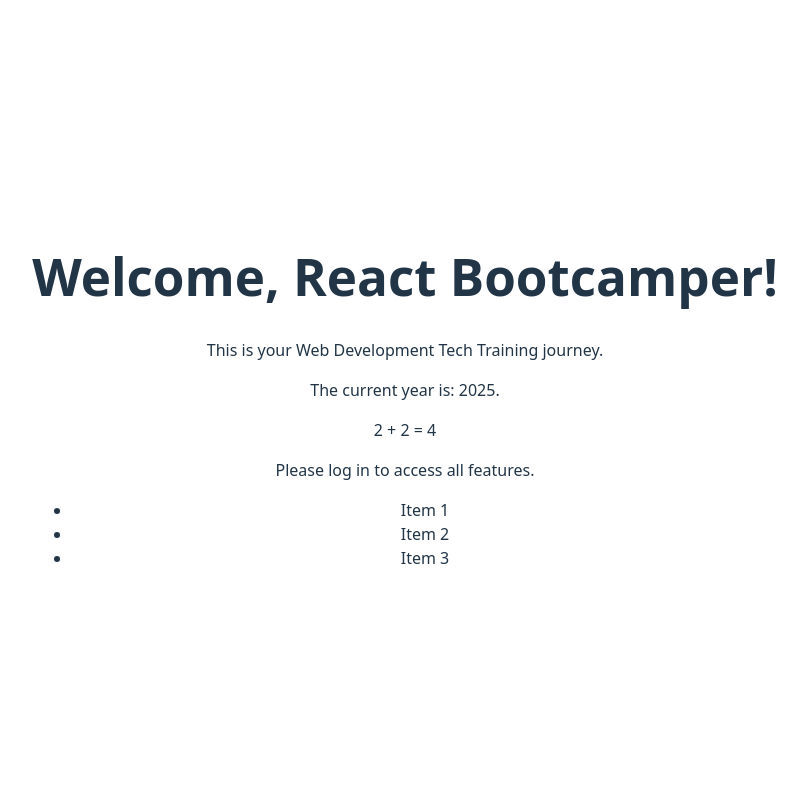
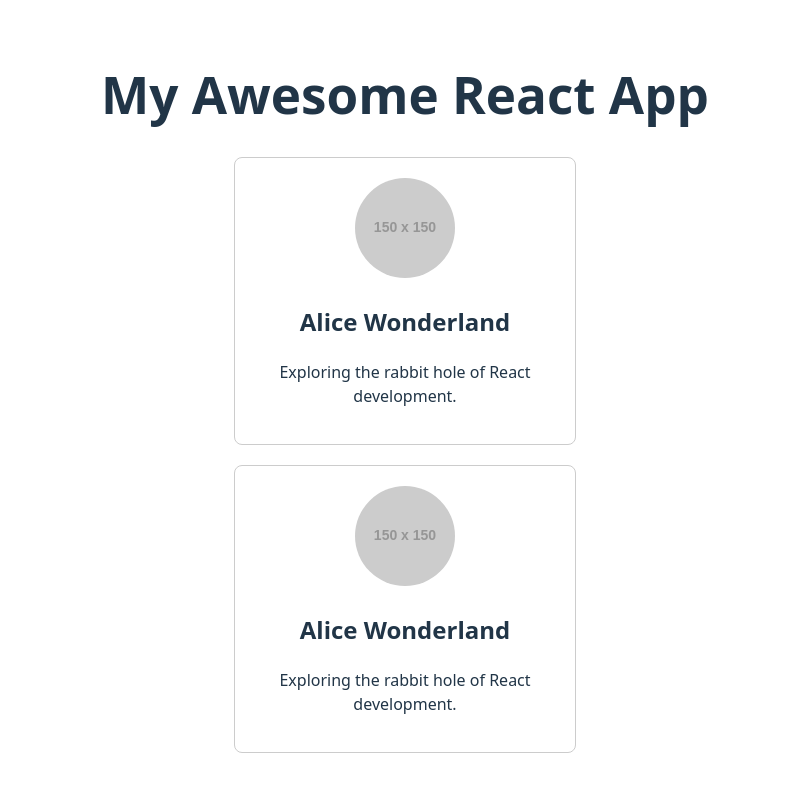
Before and after one commit to WisdomLota/ReactTeachingScript, a React (Vite) app in the folder my-first-react-app/: page / in a window 1280 px wide. Shown: the top 792 px of the page, without its empty margins (235-1041 px from the left). Built offline with nearby package versions, Linux system fonts and the light colour scheme.

Commit message:
Day 3 components

```diff
--- a/my-first-react-app/src/App.jsx
+++ b/my-first-react-app/src/App.jsx
@@ -1,40 +1,14 @@
-import './App.css'
+// src/App.jsx
+import "./App.css"
+import UserProfileCard from './UserProfileCard'; // Import our new component
 
 function App() {
-  const name = "React Bootcamper";
-  const trainingTopic = "Web Development Tech Training";
-  const isLoggedIn = false; // Let's pretend we have a login status
-
-
   return (
-    <>
-      <div>
-        {/** Our JSX goes here */}
-        <div>
-          <h1>Welcome, {name}!</h1>
-          <p>This is your {trainingTopic} journey.</p>
-          <p>The current year is: {new Date().getFullYear()}.</p>
-          {/* You can even do simple math! */}
-          <p>2 + 2 = {2 + 2}</p>
-
-           {/* Conditional rendering example */}
-          {isLoggedIn ? (
-            <p>You are logged in! Enjoy the content.</p>
-          ) : (
-            <p>Please log in to access all features.</p>
-          )}
-
-          {/* Another example: an array of strings */}
-          <ul>
-            <li>Item 1</li>
-            <li>Item 2</li>
-            <li>Item 3</li>
-          </ul>
-        </div>
-
-        </div>
-    </>
+    <div>
+      <h1>My Awesome React App</h1>
+      <UserProfileCard /> {/* Use our component like an HTML tag! */}
+      <UserProfileCard /> {/* See? Reusable! */}
+    </div>
   )
 }
-
-export default App
+export default App;
--- /dev/null
+++ b/my-first-react-app/src/UserProfileCard.jsx
@@ -0,0 +1,16 @@
+// src/UserProfileCard.jsx
+function UserProfileCard() {
+  const userName = "Alice Wonderland";
+  const userBio = "Exploring the rabbit hole of React development.";
+  const profilePic = "https://via.placeholder.com/150";
+
+  return (
+    <div style={{ border: '1px solid #ccc', padding: '20px', borderRadius: '8px', textAlign: 'center', maxWidth: '300px', margin: '20px auto' }}>
+      <img src={profilePic} alt={`${userName}'s profile`} style={{ borderRadius: '50%', width: '100px', height: '100px', objectFit: 'cover' }} />
+      <h2>{userName}</h2>
+      <p>{userBio}</p>
+    </div>
+  );
+}
+
+export default UserProfileCard; // We need to export our component to use it elsewhere.
```
